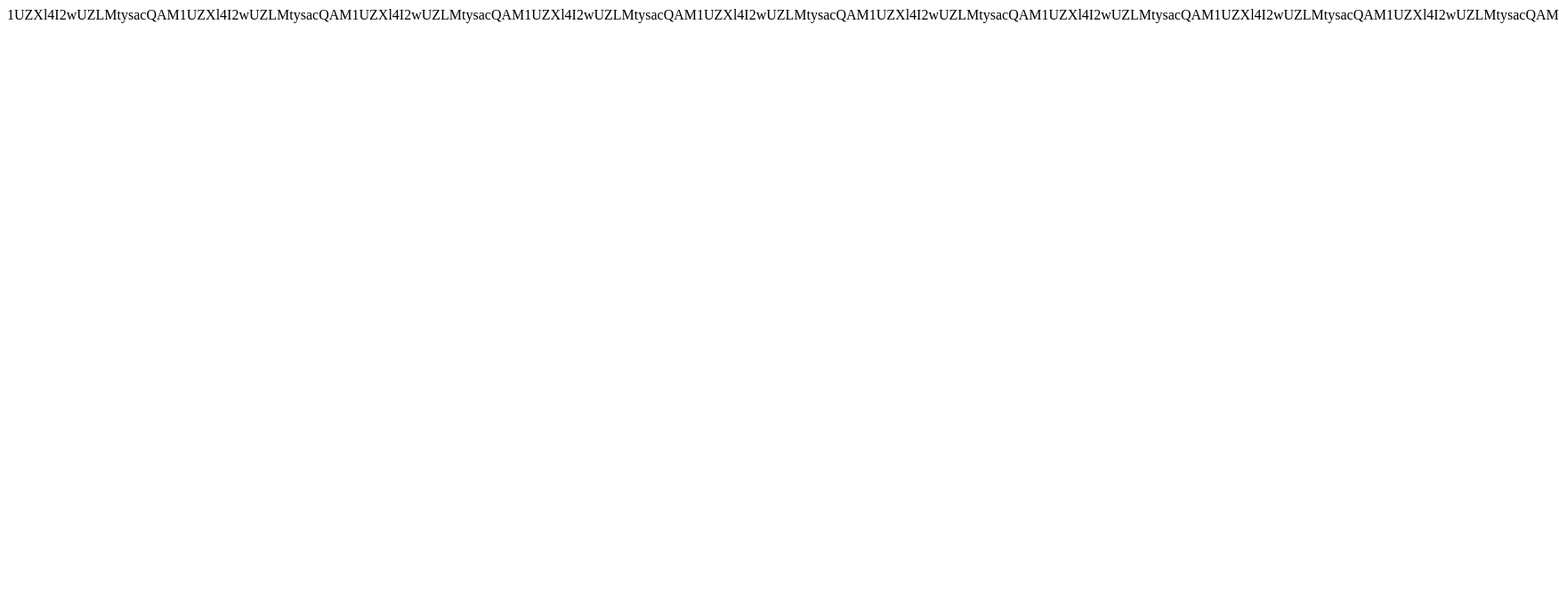
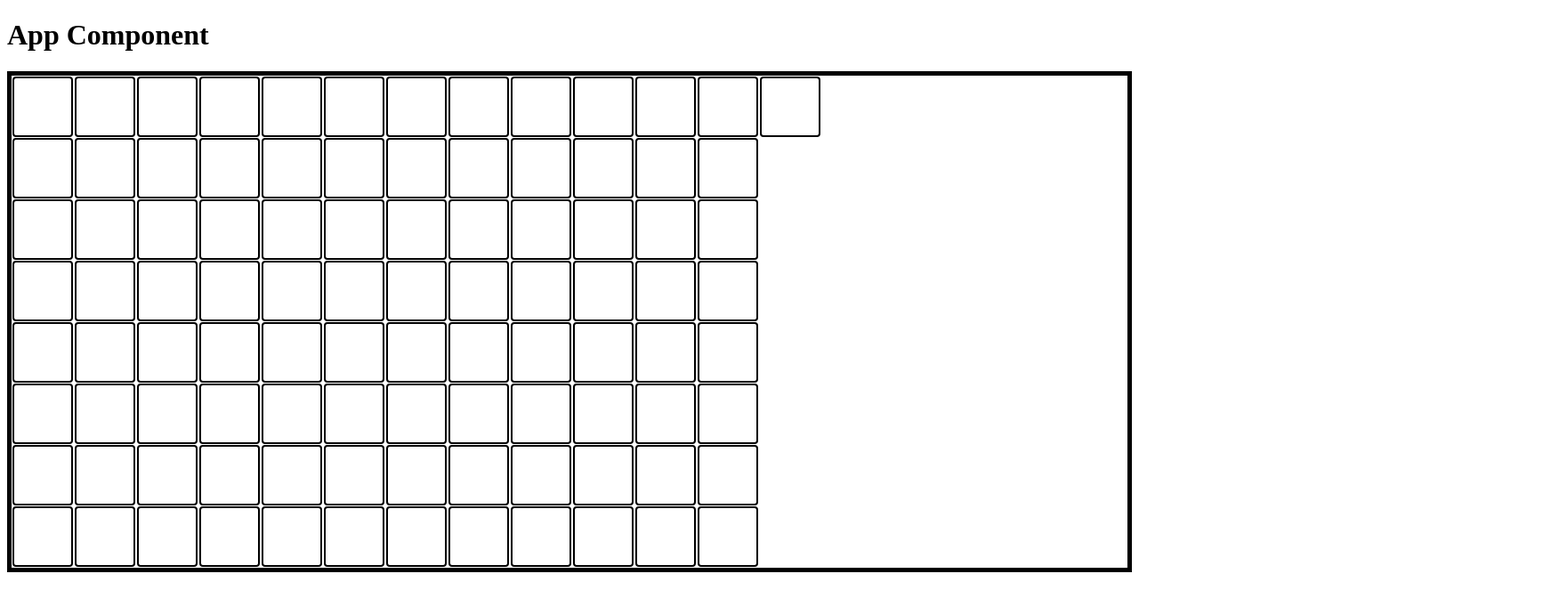
Before and after one commit to garethwilliams90/pathfinding, a React (Create React App) app in the folder pathfinding/: page / in a window 1280 px wide. Shown: the top 672 px of the page at 89% size, 1752 px wide, since content can reach past the window. Built offline with nearby package versions, Linux system fonts and the light colour scheme.

Commit message:
grid created
can now access each element in the grid

```diff
--- a/pathfinding/src/App.js
+++ b/pathfinding/src/App.js
@@ -1,34 +1,48 @@
 import React, {useState, useEffect} from 'react'
 import {nanoid} from "nanoid"
 
+import Node from './Node'
+import './style.css'
+
+
 export default function App() {
+    const [nodes, setNodes] = useState([])
 
-    // Define a node object and give it state
-    const [node, setNode] = useState({
-        id: nanoid(),
-        row: null,
-        col: null,
+    const ROWS = 8
+    const COLS = 12
 
-        isStartNode: false,
-        isEndNode: false,
-        isWallNode: false,
-        isCurrentNode: false,
-        hasBeenChecked: false,
-        isClicked: false,
-        distance: null,
-    })
+    // On first render --> create 2D array of nodes
+    useEffect(() => {
+        for(let col = 0; col < COLS; col++) {
+            const currentRow = []
+            for (let row = 0; row < ROWS; row++) {
+                currentRow.push([])
+            }
+            setNodes(prevState => [...prevState, currentRow])
+        }
+    }, [])
 
-    function createNode() {
-
-    }
-
-    const column = [node.id,node.id,node.id]
-    const array = [column, column, column]
-
+    console.log(nodes)
 
     return (
         <div>
-            {array}
+            <h1>App Component</h1>
+            <div className='grid'>
+                {nodes.map((row, rowIdx) => {
+                    return (
+                        <div>
+                            {row.map((node, nodeIdx) =>
+                            <Node
+                                key={nodeIdx}
+                            >
+                                {nodeIdx}
+                            </Node>)}
+                        </div>
+                    )
+                })}
+                <Node />
+            </div>
+
         </div>
     )
 }
--- a/pathfinding/src/Cell.js
+++ /dev/null
@@ -1 +0,0 @@
-import React from 'react'
--- /dev/null
+++ b/pathfinding/src/Node.css
@@ -0,0 +1,12 @@
+.node {
+    border: 2px solid black;
+    border-radius: 4px;
+
+    margin: 1px;
+
+    position: relative;
+    display: flex;
+
+    width: 4rem;
+    height: 4rem;
+}
--- /dev/null
+++ b/pathfinding/src/Node.js
@@ -0,0 +1,14 @@
+import React, {useState} from 'react'
+import './Node.css'
+//import {nanoid} from 'nanoid'
+
+export default function Node() {
+    const [node, setNode] = useState({
+        id: 1,
+    })
+
+    return (
+        <div className='node'>
+        </div>
+    )
+}
--- a/pathfinding/src/style.css
+++ b/pathfinding/src/style.css
@@ -0,0 +1,8 @@
+.grid {
+    position: relative;
+    display: flex;
+
+
+
+    border: 5px solid black;
+}
```
